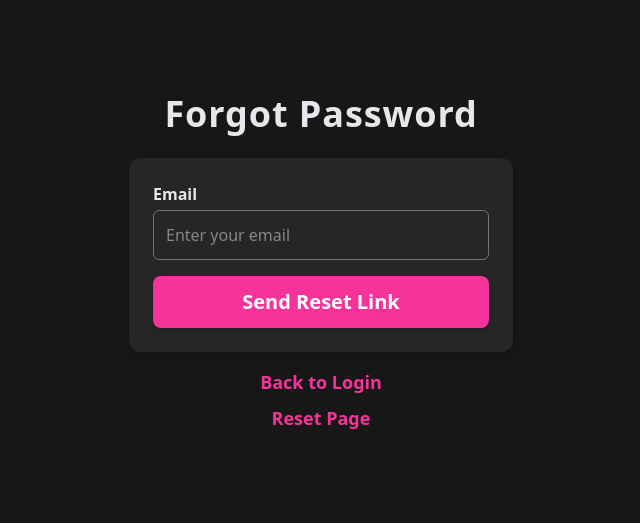
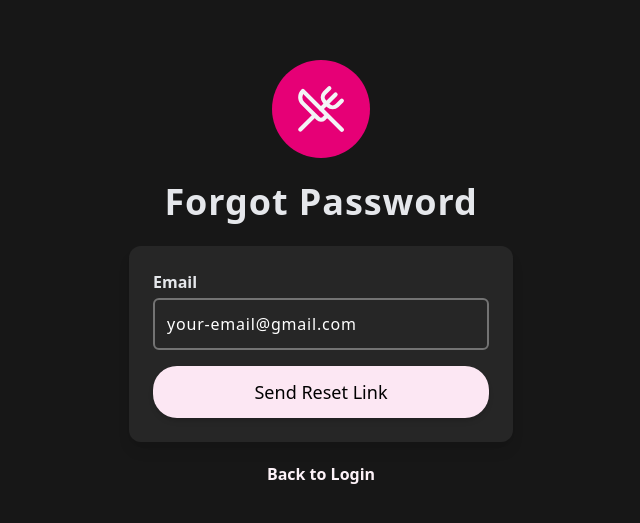
Before and after one commit to edwardogheneochuko/Lounge_client, a React (Vite) app: page /forgot-password in a window 1280 px wide. Shown: the part 137-660 px from the top of the page, without its empty margins (319-959 px from the left). Built offline with nearby package versions, Linux system fonts and the light colour scheme.

Commit message:
added styles and improvements

```diff
--- a/src/App.jsx
+++ b/src/App.jsx
@@ -1,7 +1,5 @@
-
 import React from 'react'
 import { BrowserRouter, Routes, Route } from "react-router-dom";
-
 import Landing from './pages/Landing';
 import Login from './auth/Login';
 import Register from './auth/Register';
@@ -19,7 +17,7 @@ const App = () => {
       <BrowserRouter>
           <Routes>
             <Route path="/" element={<Landing />} />
-            <Route path='/login' element={<Login />}/>
+            <Route path='/login' element={<Login />} />
             <Route path='/register' element={<Register />}/>
             <Route path='/forgot-password' element={<ForgotPassword />} />
             <Route path='/reset-password/:token' element={<ResetPassword />} />
--- a/src/auth/ForgotPassword.jsx
+++ b/src/auth/ForgotPassword.jsx
@@ -1,15 +1,20 @@
-import React from "react";
+import React, {useState} from "react";
 import { useForm } from "react-hook-form";
 import { zodResolver } from "@hookform/resolvers/zod";
 import { forgotPasswordSchema } from "../schemas/authSchemas";
 import SubmitBtn from "../components/SubmitBtn";
 import { Link } from "react-router-dom";
+import Header from "../components/Header";
+import axios from "axios";
 
 
 const ForgotPassword = () => {
-  const borderStyles = "border border-neutral-500 p-3 rounded-md bg-neutral-800 text-gray-200 focus:outline-none focus:ring-2 focus:ring-pink-500";
-  const [loading, setLoading] = React.useState(false);
-  const [serverMessage, setServerMessage] = React.useState("");
+   const borderStyles = `border-2 border-neutral-500 p-3 rounded-md bg-neutral-800 text-gray-200
+  placeholder:text-sm placeholder:md:text-base placeholder:tracking-wider placeholder:text-white
+   focus:outline-none focus:ring-2 focus:ring-pink-500`
+
+  const [loading, setLoading] = useState(false);
+  const [serverMessage, setServerMessage] = useState("");
 
   const {
     register,
@@ -22,22 +27,18 @@ const ForgotPassword = () => {
       setLoading(true);
       setServerMessage("");
 
-      const res = await fetch(
-        "http://localhost:5000/api/auth/forgot-password",
+      const res = await axios.post(
+        `${import.meta.env.VITE_API_URL}/auth/forgot-password`,
+      data,
         {
-          method: "POST",
           headers: { "Content-Type": "application/json" },
-          body: JSON.stringify(data),
         }
       );
-      const result = await res.json();
-
-      if (!res.ok) {
-        throw new Error(result.message || "Something went wrong");
-      }
-      setServerMessage(result.message || "Password reset link sent!");
+      setServerMessage(res.data.message || "Password reset link sent!");
     } catch (err) {
-      setServerMessage(err.message);
+      const errorMessage =
+        err.response?.data?.message || err.message || "Something went wrong";
+      setServerMessage(errorMessage);
     } finally {
       setLoading(false);
     }
@@ -46,7 +47,8 @@ const ForgotPassword = () => {
 
   return (
     <div className="flex flex-col items-center justify-center min-h-screen bg-neutral-900 px-4">
-      <h2 className="text-4xl font-bold tracking-wide text-gray-200 mb-6">
+      <Header />
+      <h2 className="text-4xl font-bold tracking-wide text-gray-200 my-6">
         Forgot Password
       </h2>
 
@@ -62,7 +64,7 @@ const ForgotPassword = () => {
           <input
             id="email"
             type="text"
-            placeholder="Enter your email"
+            placeholder="your-email@gmail.com"
             className={borderStyles}
             {...register("email")}
           />
@@ -88,21 +90,13 @@ const ForgotPassword = () => {
       </form>
 
       {/* Links */}
-      <div className="mt-4 flex flex-col items-center gap-2 text-sm text-gray-400">
+
         <Link
           to="/login"
-          className="text-pink-500 font-semibold hover:underline text-lg"
-        >
+          className="text-pink-50 font-semibold hover:underline mt-5">
           Back to Login
         </Link>
 
-        <Link
-          to="/reset-password"
-          className="text-pink-500 font-semibold hover:underline text-lg"
-        >
-          Reset Page
-        </Link>
-      </div>
     </div>
   );
 };
--- a/src/auth/Login.jsx
+++ b/src/auth/Login.jsx
@@ -1,4 +1,4 @@
-import React from "react";
+import React, {useState} from "react";
 import { useForm } from "react-hook-form";
 import { zodResolver } from "@hookform/resolvers/zod";
 import { loginSchema } from "../schemas/authSchemas";
@@ -10,27 +10,28 @@ import Header from "../components/Header";
 const Login = () => {
   const navigate = useNavigate();
   const loginUser = useAuthStore((state) => state.login);
-  const [loading, setLoading] = React.useState(false);
-  const [serverError, setServerError] = React.useState("");
+  const [loading, setLoading] = useState(false);
+  const [serverError, setServerError] = useState("");
+  const [visible, setVisible] = useState(false)
 
-  const borderStyles = "border border-neutral-500 p-3 rounded-md bg-neutral-800 text-gray-200 focus:outline-none focus:ring-2 focus:ring-pink-500";
+  const borderStyles = `border-2 border-neutral-500 p-3 rounded-md bg-neutral-800 text-gray-200
+  placeholder:text-sm placeholder:md:text-base placeholder:tracking-wider placeholder:text-white
+   focus:outline-none focus:ring-2 focus:ring-pink-500`
 
   const {
-    register,
-    handleSubmit,
-    formState: { errors },
+    register, handleSubmit, formState: { errors },
   } = useForm({ resolver: zodResolver(loginSchema) });
 
   const onSubmit = async (data) => {
     try {
       setLoading(true);
       setServerError("");
-
       await loginUser(data.email, data.password);
 
       const { user } = useAuthStore.getState();
       if (user?.role === "admin") navigate("/admin");
       else navigate("/shop");
+
     } catch (err) {
       setServerError(err.message || "Login failed");
     } finally {
@@ -58,7 +59,7 @@ const Login = () => {
           <input
             id="email"
             type="text"
-            placeholder="Email"
+            placeholder="your-email@gmail.com"
             className={borderStyles}
             {...register("email")}
           />
@@ -68,21 +69,30 @@ const Login = () => {
         </div>
 
         {/* Password */}
-        <div className="flex flex-col">
+       {/* Password */}
+<div className="flex flex-col relative">
   <label htmlFor="password" className="font-semibold text-gray-200 mb-1">
     Password
   </label>
   <input
     id="password"
-            type="password"
+    type={visible ? "text" : "password"}
     placeholder="Password"
     className={borderStyles}
     {...register("password")}
   />
+  <button
+    type="button"
+    onClick={() => setVisible(!visible)}
+    className="absolute right-3 top-9 text-xl cursor-pointer"
+  >
+    {visible ? "🙈" : "👁️"}
+  </button>
   {errors.password && (
     <p className="text-red-500 text-sm mt-1">{errors.password.message}</p>
   )}
 </div>
+
 
         {/* Server error */}
         {serverError && (
@@ -95,7 +105,7 @@ const Login = () => {
 
       {/* Links */}
       <div className="mt-4 text-gray-400 text-sm">
-        Don&apos;t have an account?{" "}
+        Don&apos;t have an account ?{" "}
         <Link to="/register" className="text-pink-500 hover:underline">
           Register
         </Link>
--- a/src/auth/Register.jsx
+++ b/src/auth/Register.jsx
@@ -1,19 +1,21 @@
-import React from "react";
+import React, {useState} from "react";
 import { useForm } from "react-hook-form";
 import { zodResolver } from "@hookform/resolvers/zod";
 import { registerSchema } from "../schemas/authSchemas";
 import { useNavigate, Link } from "react-router-dom";
 import useAuthStore from "../store/authStore";
 import SubmitBtn from "../components/SubmitBtn";
+import Header from "../components/Header";
 
 const Register = () => {
   const navigate = useNavigate();
   const registerUser = useAuthStore((state) => state.register);
-  const [loading, setLoading] = React.useState(false);
-  const [serverError, setServerError] = React.useState("");
+  const [loading, setLoading] = useState(false);
+  const [serverError, setServerError] = useState("");
 
-  const borderStyles = "border border-neutral-500 p-3 rounded-md bg-neutral-800 text-gray-200 focus:outline-none focus:ring-2 focus:ring-pink-500";
-
+  const borderStyles = `border-2 border-neutral-500 p-3 rounded-md bg-neutral-800 text-gray-200
+  placeholder:text-sm placeholder:md:text-base placeholder:tracking-wider placeholder:text-white
+   focus:outline-none focus:ring-2 focus:ring-pink-500`
   const {
     register,
     handleSubmit,
@@ -35,6 +37,7 @@ const Register = () => {
 
   return (
     <div className="flex flex-col items-center justify-center min-h-screen bg-neutral-900 px-4">
+      <Header />
       <h2 className="text-4xl font-bold tracking-wide text-gray-200 mb-6">
         Register
       </h2>
@@ -68,7 +71,7 @@ const Register = () => {
           <input
             id="email"
             type="text"
-            placeholder="Email"
+            placeholder="your-email@gmail.com"
             className={borderStyles}
             {...register("email")}
           />
--- a/src/auth/ResetPassword.jsx
+++ b/src/auth/ResetPassword.jsx
@@ -4,6 +4,8 @@ import { useForm } from "react-hook-form";
 import { zodResolver } from "@hookform/resolvers/zod";
 import { resetPasswordSchema } from "../schemas/authSchemas";
 import SubmitBtn from "../components/SubmitBtn";
+import Header from "../components/Header";
+import axios from "axios";
 
 const ResetPassword = () => {
   const { token } = useParams();
@@ -24,22 +26,19 @@ const ResetPassword = () => {
       setLoading(true);
       setServerMessage("");
 
-      const res = await fetch(
-        `${import.meta.env.VITE_API_URL}/auth/forgot-password`,
-        {
-          method: "POST",
+      const res = await axios.post(
+        `${import.meta.env.VITE_API_URL}/auth/reset-password/${token}`,
+        data,{
           headers: { "Content-Type": "application/json" },
-          body: JSON.stringify(data),
         }
       );
 
-      const result = await res.json();
-      if (!res.ok) throw new Error(result.message || "Something went wrong");
-
-      setServerMessage(result.message || "Password reset successfully!");
+      setServerMessage(res.data.message || "Password reset successfully!");
       setTimeout(() => navigate("/login"), 2000);
     } catch (err) {
-      setServerMessage(err.message);
+      const errorMessage =
+      err.response?.data?.message || err.message || "Something went wrong";
+     setServerMessage(errorMessage);
     } finally {
       setLoading(false);
     }
@@ -47,7 +46,8 @@ const ResetPassword = () => {
 
   return (
     <div className="flex flex-col items-center justify-center min-h-screen bg-neutral-900 px-4">
-      <h2 className="text-4xl font-bold tracking-wide text-gray-200 mb-6">
+       <Header />
+      <h2 className="text-4xl font-bold tracking-wide text-gray-200 my-6">
         Reset Password
       </h2>
 
--- a/src/components/SubmitBtn.jsx
+++ b/src/components/SubmitBtn.jsx
@@ -6,19 +6,16 @@ const SubmitBtn = ({ children, title, loading }) => {
       type="submit"
       disabled={loading}
       className={`
-        w-full
-        bg-pink-500
-        text-white
-        p-3
-        rounded-lg
-        text-xl
-        font-semibold
+        bg-pink-100
+        text-black
+        py-3 rounded-3xl
+        text-lg
         transition-all
         duration-300
-        shadow-md
+        shadow-md cursor-pointer
         ${loading
           ? "opacity-70 cursor-not-allowed"
-          : "hover:bg-pink-600 hover:shadow-lg"
+          : "hover:bg-neutral-300 hover:shadow-lg"
         }
       `}
     >
--- a/src/store/authStore.jsx
+++ b/src/store/authStore.jsx
@@ -15,6 +15,7 @@ api.interceptors.request.use((config) => {
   }
   return config;
 });
+
 
 const useAuthStore = create(
   persist(
```
Lines whose indentation alone changed are shown as unchanged.
